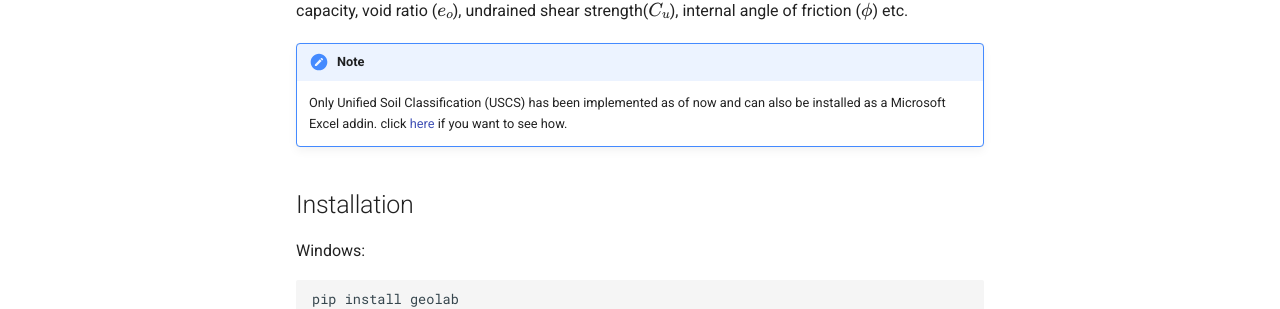
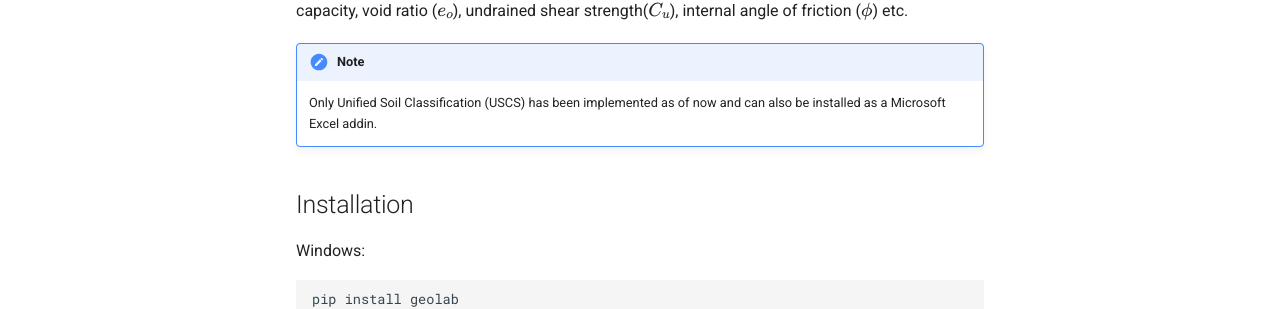
Before and after one commit to patrickboateng/geolysis, an MkDocs documentation site: the page built from docs/index.md, in a window 1280 px wide and 1340 px high. Shown: the part 400-709 px from the top of the window. Built offline with MkDocs 1.6.1 and Material for MkDocs 9.7.7, drawn with Linux system fonts in a browser that asks for light colours; comment, search, counter and statistics services are not loaded.

Commit message:
removed addin installation path

```diff
--- a/docs/index.md
+++ b/docs/index.md
@@ -4,6 +4,6 @@
 
 !!! note
 
-    Only Unified Soil Classification (USCS) has been implemented as of now and can also be installed as a Microsoft Excel addin. click [here](./src/geolab/soil_classifier/README.md#installation) if you want to see how.
+    Only Unified Soil Classification (USCS) has been implemented as of now and can also be installed as a Microsoft Excel addin.
 
 {!../README.md!lines=22-70}
```
